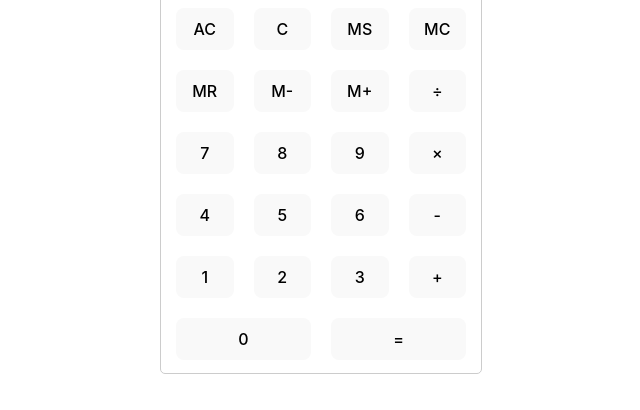
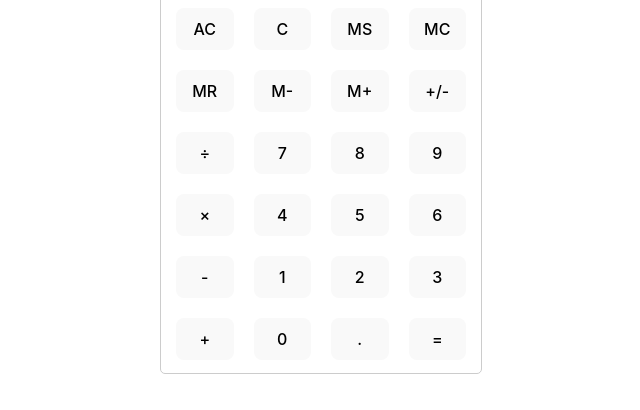
Before and after one commit to wanradavich/CalculatorA03, a React (Vite) app in the folder assignment-03/: page / in a window 1280 px wide. Shown: the part 262-672 px from the top of the page, without its empty margins (319-959 px from the left). Built offline with nearby package versions, Linux system fonts and the light colour scheme.

Commit message:
bonus part two, decimal and positive/negative sign

```diff
--- a/assignment-03/src/assets/styles/App.css
+++ b/assignment-03/src/assets/styles/App.css
@@ -85,6 +85,6 @@
   grid-gap: 10px;
 }
 
-.button:nth-last-child(-n+2){
+/* .button:nth-last-child(-n+2){
   grid-column: span 2;
-}
+} */
--- a/assignment-03/src/components/Calculator.jsx
+++ b/assignment-03/src/components/Calculator.jsx
@@ -1,7 +1,7 @@
 import {useEffect, useState} from 'react';
 import Display from './Display';
 import Button from './Button';
-import { calculatorButtons } from '../data/calculator-bonus-01-button-data';
+import { calculatorButtons } from '../data/calculator-bonus-02-button-data';
 import '../assets/styles/App.css';
 
 const calculateResult = (pendingCalculation) => {
@@ -28,68 +28,110 @@ const Calculator = () => {
     const handleButtonClick = (value) => {
         console.log('Button clicked: ', value);
 
-        // Memory save
-    if (value === "Memory Save") {
-        const memoryValueToSave = input || result || null;
-        console.log('Memory saved check:', memoryValueToSave); //MS console check
-        setMemory(input || result || null);
-        value = '';
-    } else if (value === "Memory Recall") {
-        if (memory !== null) {
-            console.log('Memory recalled check:', memory);// MR console check
-            setInput(memory);
-            value = '';
+        let hasDecimal = false; // Flag to track if the current operand contains a decimal point
+        for (let i = input.length - 1; i >= 0; i--) {
+            const char = input[i];
+            if (['+', '-', '*', '/'].includes(char)) {
+                // When an operator is reached, break the loop
+                break;
+            } else if (char === '.') {
+                hasDecimal = true;
+                break;
             }
-    } else if (value === "Memory Clear") {
-        setMemory(null);
-        setInput(''); // Clear input
-        setResult(''); // Clear result
-        value = '';
-
-    } else if (value === "Memory Addition") {
-        console.log("memory add to be added")
-    } else if (value === "Memory Subtract") {
-        console.log("memory subtract to be added")
         }
 
+        switch (value) {
+            case 'Memory Save': {
+                // Memory save
+                const memoryValueToSave = input || result || null;
+                console.log('Memory saved check: ', memoryValueToSave); // MS console check
+                setMemory(input || result || null);
+                setInput('');
+                break;
+            }
+            case 'Memory Recall':
+                // Memory recall
+                if (memory !== null) {
+                    console.log('Memory recalled check: ', memory); // MR console check
+                    setInput(memory);
+                }
+                break;
+            case 'Memory Clear':
+                // Memory clear
+                setMemory(null);
+                setInput('');
+                setResult('');
+                break;
+            case 'Memory Addition':
+                // Memory addition - to be added
+                console.log('Memory Addition to be added');
+                break;
+            case 'Memory Subtract':
+                // Memory subtraction - to be added
+                console.log('Memory Subtract to be added');
+                break;
+            case 'All Clear':
                 // Clear all
-        if (value === 'All Clear') {
                 console.log('Clearing all...');
                 setInput('');
                 setPendingCalculation('');
                 setResult('');
-            // setMemory(null);
-
+                break;
+            case 'Clear':
                 // Clear current input
-        } else if (value === 'Clear') {
-            console.log("clear...")
+                console.log('Clear...');
                 setInput((prevInput) => prevInput.slice(0, -1));
+                break;
+            case '=':
                 // Perform calculation
-        } else if (value === '=') {
                 if (isOperator(input.charAt(input.length - 1))) {
                     setInput((prevInput) => prevInput.slice(0, -1));
                 }
                 setPendingCalculation(input);
                 setInput('');
-            // const newResult = calculateResult();
-            // setInput(newResult);
-            // setResult('');
+                break;
+            case '.': {
+                // Decimal point
+                if (!hasDecimal) {
+                    setInput((prevInput) => prevInput + value);
+                }
+                break;
+            }
+            case "+/-":
+                // Sign key
+                setInput((prevInput) => {
+                    const lastOperatorIndex = Math.max(
+                        prevInput.lastIndexOf('+'),
+                        prevInput.lastIndexOf('-'),
+                        prevInput.lastIndexOf('*'),
+                        prevInput.lastIndexOf('/')
+                    );
+
+                    // If the input is not empty and the last character is not an operator
+                    if (prevInput !== '' && prevInput.length - 1 !== lastOperatorIndex) {
+                        return prevInput.slice(0, lastOperatorIndex + 1) +
+                            (prevInput[lastOperatorIndex + 1] === '-' ? '' : '-') +
+                            prevInput.slice(lastOperatorIndex + 1);
+                    }
+
+                    return prevInput;
+                });
+                break;
+
+            default:
                 // Append numeric or operator value to input
-        } else {
-            // Check if the display needs to be cleared (result is currently displayed)
                 if (result !== '') {
                     if (isOperator(value)) {
-                    // If the next button clicked is an operator, start a new calculation
                         setInput(result + value);
-                    setResult(''); // Clear the previous result
+                        setResult('');
                     } else {
-                    setInput(value); // Otherwise start a new equation
-                    setResult('');  // Clear the previous result
+                        setInput(value);
+                        setResult('');
                     }
                 } else {
                     setInput((prevInput) => prevInput + value);
                 }
-            // setPendingCalculation((prevPending) => prevPending + input + value);
+                break;
         }
         console.log('Input after handling click: ', input);
         console.log('Pending Calculation: ', pendingCalculation);
--- /dev/null
+++ b/assignment-03/src/data/calculator-bonus-02-button-data.js
@@ -0,0 +1,146 @@
+export const calculatorButtons = [
+  {
+    type: "clear",
+    className: "ac",
+    text: "AC",
+    value: "All Clear",
+  },
+  {
+    type: "clear",
+    className: "c",
+    text: "C",
+    value: "Clear",
+  },
+  {
+    type: "memory",
+    className: "ms",
+    text: "MS",
+    value: "Memory Save",
+  },
+  {
+    type: "memory",
+    className: "mc",
+    text: "MC",
+    value: "Memory Clear",
+  },
+  {
+    type: "memory",
+    className: "mr",
+    text: "MR",
+    value: "Memory Recall",
+  },
+  {
+    type: "memory",
+    className: "m-minus",
+    text: "M-",
+    value: "Memory Subtract",
+  },
+  {
+    type: "memory",
+    className: "m-plus",
+    text: "M+",
+    value: "Memory Addition",
+  },
+  {
+    type: "sign",
+    className: "sign",
+    text: "+/-",
+    value: "+/-",
+  },
+  {
+    type: "operator",
+    className: "divide",
+    text: "\u00f7",
+    value: "/",
+  },
+  {
+    type: "number",
+    className: "seven",
+    text: 7,
+    value: 7,
+  },
+  {
+    type: "number",
+    className: "eight",
+    text: 8,
+    value: 8,
+  },
+  {
+    type: "number",
+    className: "nine",
+    text: 9,
+    value: 9,
+  },
+  {
+    type: "operator",
+    className: "multiply",
+    text: "\u00d7",
+    value: "*",
+  },
+  {
+    type: "number",
+    className: "four",
+    text: 4,
+    value: 4,
+  },
+  {
+    type: "number",
+    className: "five",
+    text: 5,
+    value: 5,
+  },
+  {
+    type: "number",
+    className: "six",
+    text: 6,
+    value: 6,
+  },
+  {
+    type: "operator",
+    className: "subtract",
+    text: "-",
+    value: "-",
+  },
+  {
+    type: "number",
+    className: "one",
+    text: 1,
+    value: 1,
+  },
+  {
+    type: "number",
+    className: "two",
+    text: 2,
+    value: 2,
+  },
+  {
+    type: "number",
+    className: "three",
+    text: 3,
+    value: 3,
+  },
+  {
+    type: "operator",
+    className: "add",
+    text: "+",
+    value: "+",
+  },
+  {
+    type: "number",
+    className: "zero",
+    text: 0,
+    value: 0,
+  },
+  {
+    type: "number",
+    className: "decimal",
+    text: ".",
+    value: ".",
+  },
+  {
+    type: "enter",
+    className: "equal",
+    text: "=",
+    value: "=",
+  },
+];
```
Lines whose indentation alone changed are shown as unchanged.
